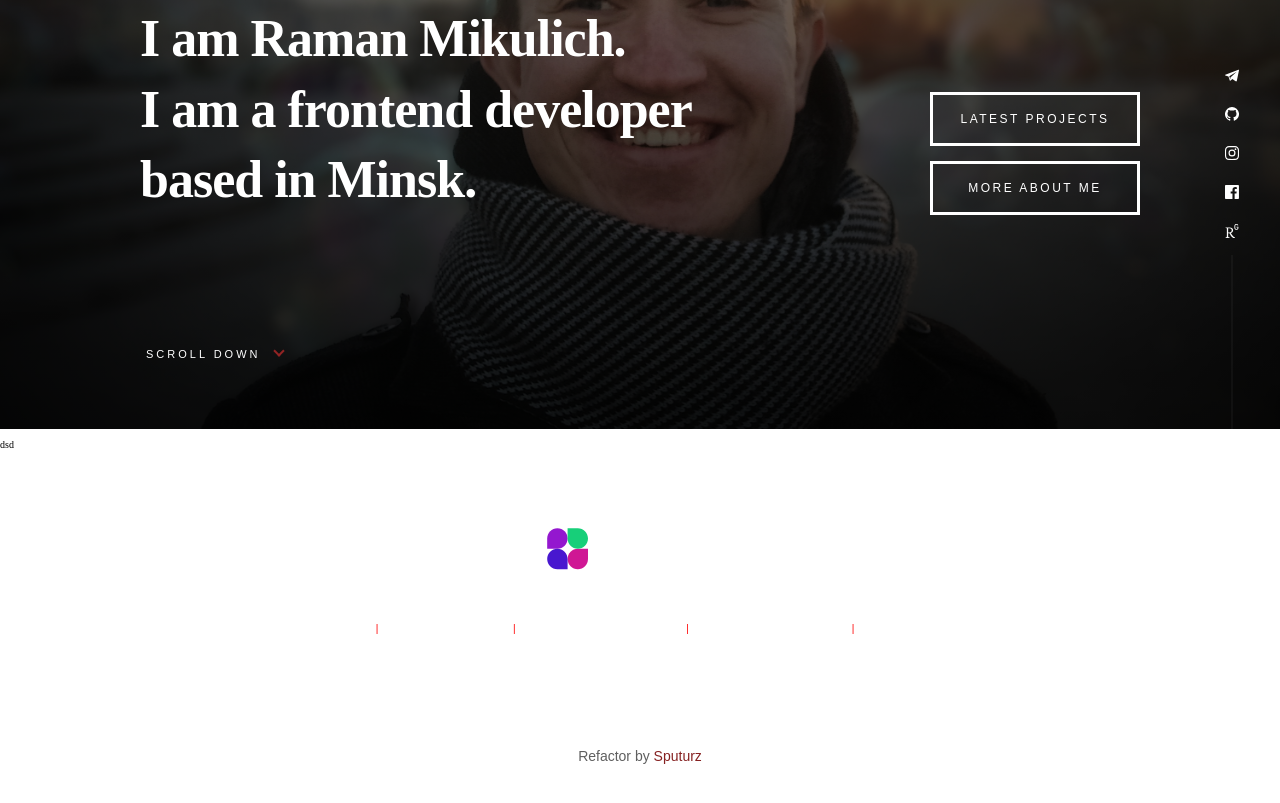
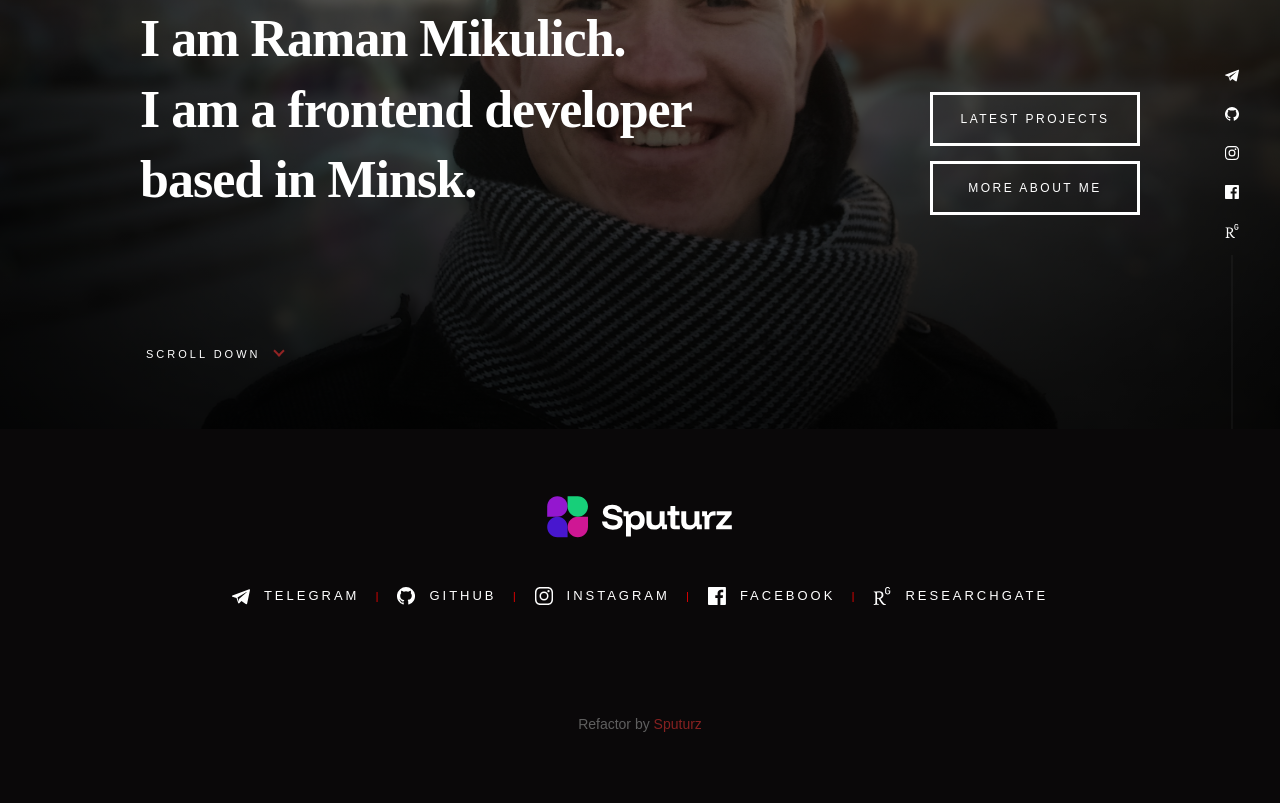
Before and after one commit to sputurz/sputurz.github.io, a React (Vite) app: page / in a window 1280 px wide. Shown: the part 371-1174 px from the top of the page. After the commit the page ends 1145 px from the top, so only its background shows below. Built offline with nearby package versions, Linux system fonts and the light colour scheme; a web font is replaced by a local one.

Commit message:
04.11.25h13

```diff
--- a/src/App.tsx
+++ b/src/App.tsx
@@ -7,7 +7,7 @@ function App() {
     <>
       <Header />
       <Hero />
-      <p>dsd</p>
+      <section id="section-about"></section>
       <Footer />
     </>
   );
--- a/src/config/site.config.ts
+++ b/src/config/site.config.ts
@@ -1,7 +1,7 @@
 export const siteConfig = {
   navLinks: [
     { name: 'home', url: '#' },
-    { name: 'about', url: '#' },
+    { name: 'about', url: '#section-about' },
     { name: 'works', url: '#' },
     { name: 'blog', url: '#' },
     { name: 'contact', url: '#' },
--- a/src/styles/global.scss
+++ b/src/styles/global.scss
@@ -17,15 +17,15 @@ html {
 
 html {
   font-size: 10px;
-  // scroll-behavior: smooth;
+  scroll-behavior: smooth;
 }
 
 body {
   display: flex;
   flex-direction: column;
   min-height: 100vh;
-
-  // background-color: $bg-color-primary-body;
+  color: $color-primary-text;
+  background-color: $bg-color-primary-body;
 }
 
 main {
```
